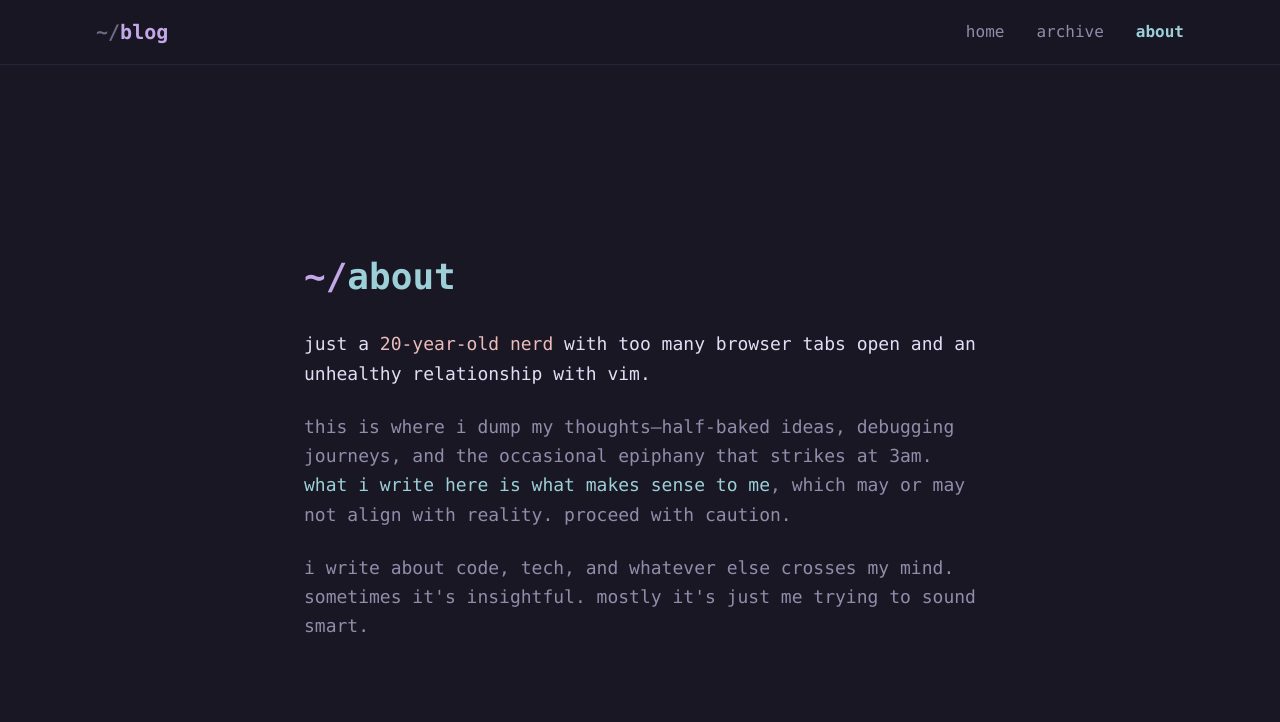
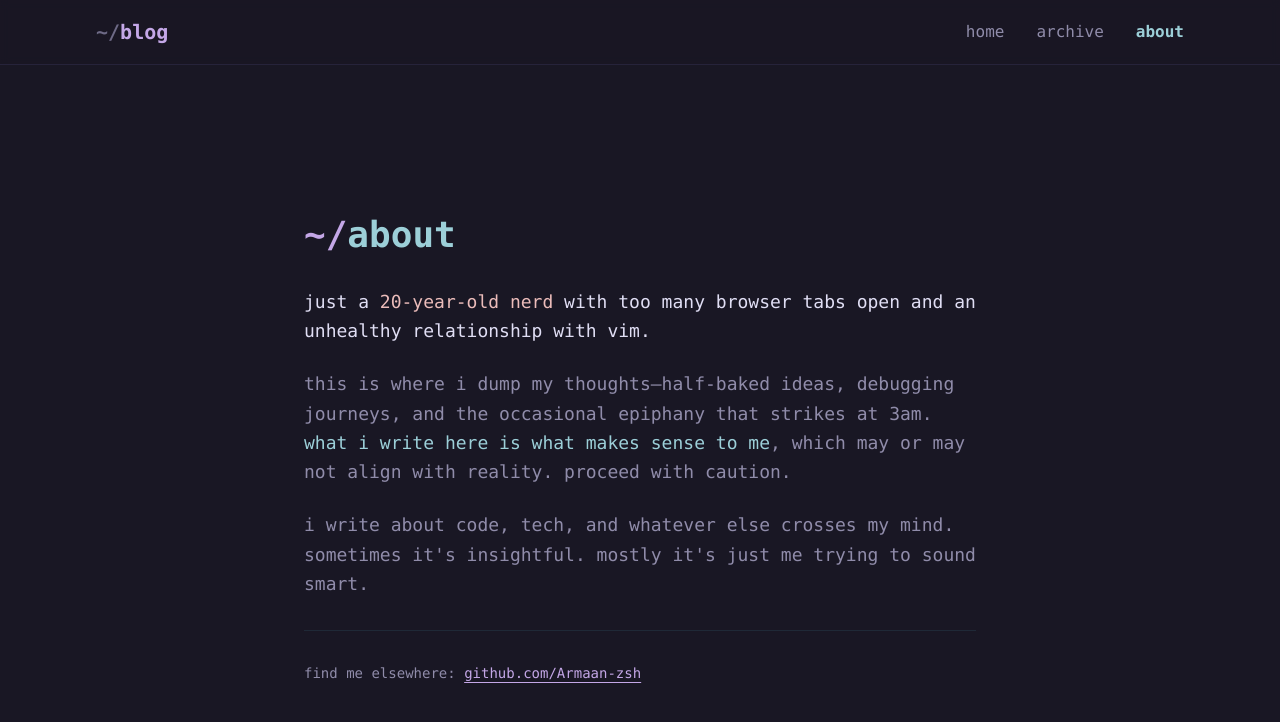
Before and after one commit to Armaan-zsh/razbill, a Next.js app: page /razbill/about in a window 1280 px wide. Shown: the top 722 px of the page. Built offline with nearby package versions, Linux system fonts and the light colour scheme.

Commit message:
added links

```diff
--- a/app/about/page.tsx
+++ b/app/about/page.tsx
@@ -24,6 +24,21 @@ export default function AboutPage() {
             sometimes it's insightful. mostly it's just me trying to sound smart.
           </p>
         </div>
+
+        {/* Added links section */}
+        <div className="pt-8 border-t border-gray-800">
+          <p className="text-subtle text-sm">
+            find me elsewhere:{' '}
+            <a
+              href="https://github.com/Armaan-zsh"
+              target="_blank"
+              rel="noopener noreferrer"
+              className="text-iris hover:text-foam underline underline-offset-4 transition-colors"
+            >
+              github.com/Armaan-zsh
+            </a>
+          </p>
+        </div>
       </div>
     </div>
   )
```
